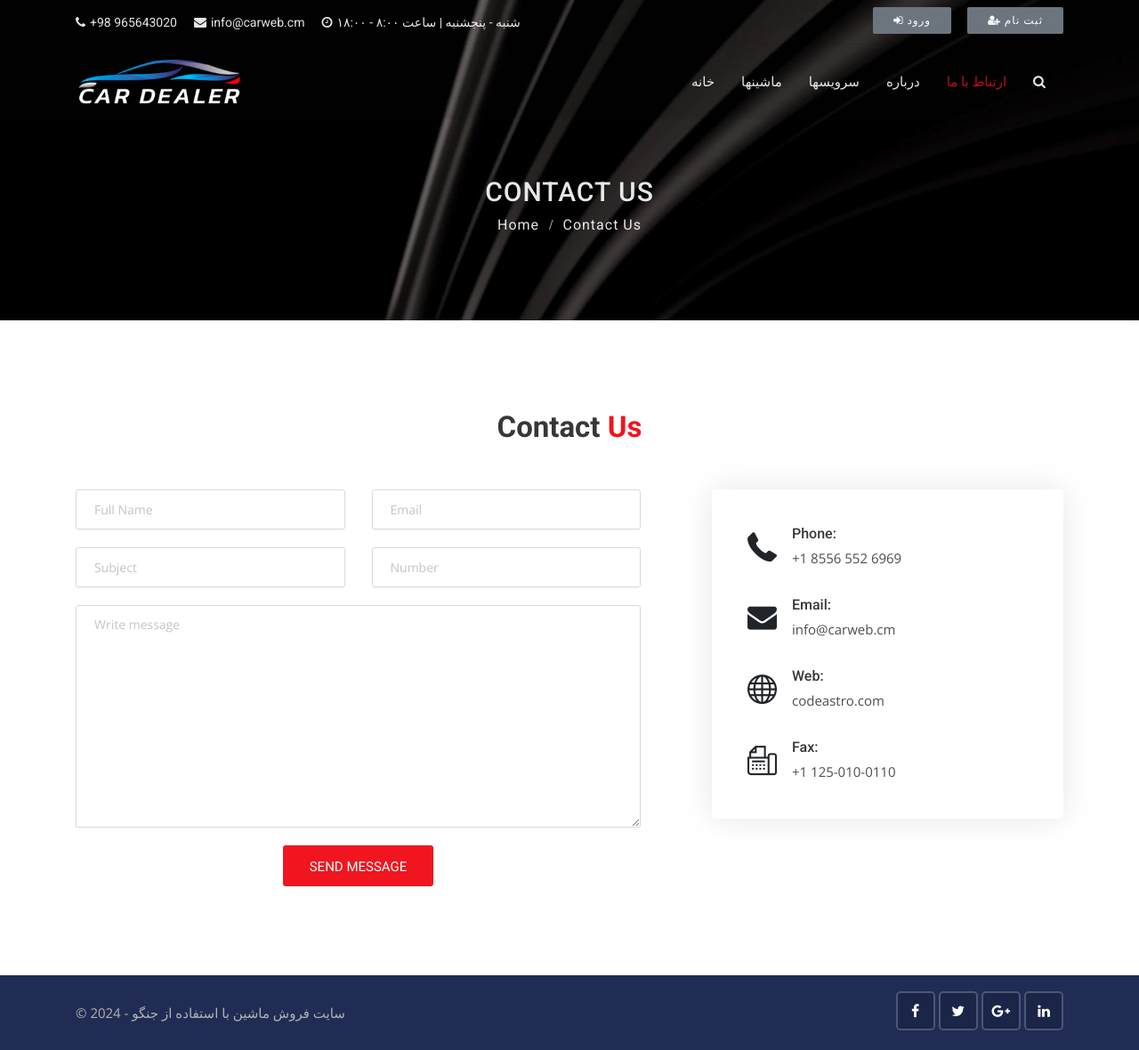
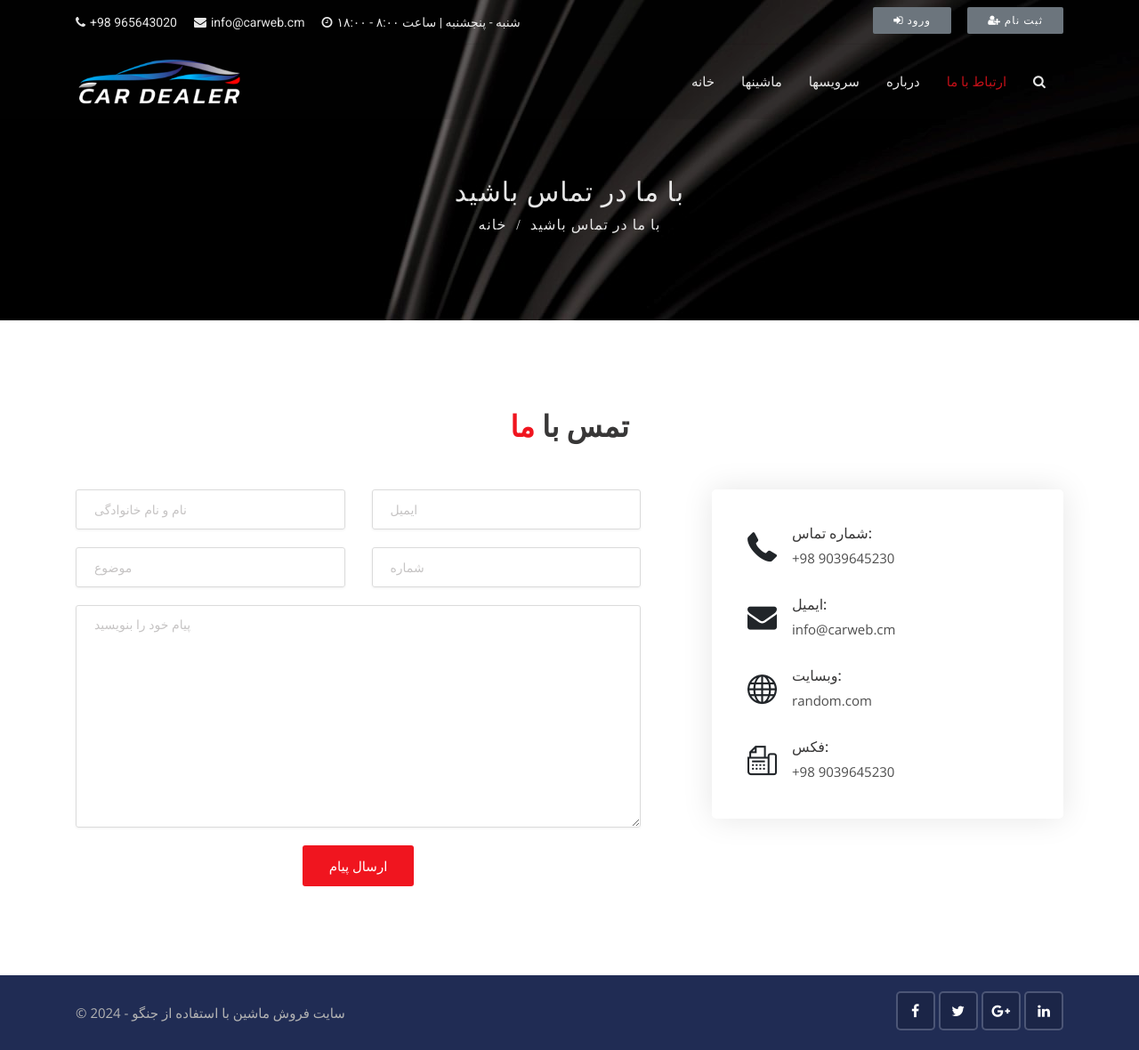
Before and after one commit to Ali-M-Tabatabaei/online-car-store, a Django app: page /contact in a window 1280 px wide. Shown: the whole page at 89% size. Run offline with Django 3.2, Linux system fonts and the light colour scheme; some libraries are stand-ins or nearby versions.

Commit message:
Update contact.html

```diff
--- a/webApp/templates/pages/contact.html
+++ b/webApp/templates/pages/contact.html
@@ -7,10 +7,10 @@
 <div class="sub-banner overview-bgi">
     <div class="container breadcrumb-area">
         <div class="breadcrumb-areas">
-            <h1>Contact Us</h1>
+            <h1>با ما در تماس باشید</h1>
             <ul class="breadcrumbs">
-                <li><a href="{% url 'home' %}">Home</a></li>
-                <li class="active">Contact Us</li>
+                <li><a href="{% url 'home' %}">خانه</a></li>
+                <li class="active">با ما در تماس باشید</li>
             </ul>
         </div>
     </div>
@@ -22,7 +22,7 @@
     <div class="container">
         <!-- Main title -->
         <div class="main-title text-center">
-            <h1>Contact <span>Us</span></h1>
+            <h1> تمس با  <span>ما</span></h1>
             <!-- <p>Lorem ipsum dolor sit amet, consectetur adipisicing elit, sed do eiusmod</p> -->
         </div>
         <form action="{% url 'contact' %}" method="POST" enctype="multipart/form-data">
@@ -33,32 +33,32 @@
                     <div class="row">
                         <div class="col-md-6 text-left">
                             <div class="form-group name">
-                                <input type="text" name="name" class="form-control" placeholder="Full Name" required>
+                                <input type="text" name="name" class="form-control" placeholder="نام و نام خانوادگی" required>
                             </div>
                         </div>
                         <div class="col-md-6">
                             <div class="form-group email">
-                                <input type="email" name="email" class="form-control" placeholder="Email" required>
+                                <input type="email" name="email" class="form-control" placeholder="ایمیل" required>
                             </div>
                         </div>
                         <div class="col-md-6">
                             <div class="form-group subject">
-                                <input type="text" name="subject" class="form-control" placeholder="Subject" required>
+                                <input type="text" name="subject" class="form-control" placeholder="موضوع" required>
                             </div>
                         </div>
                         <div class="col-md-6">
                             <div class="form-group number">
-                                <input type="text" name="phone" class="form-control" placeholder="Number">
+                                <input type="text" name="phone" class="form-control" placeholder="شماره">
                             </div>
                         </div>
                         <div class="col-md-12">
                             <div class="form-group message">
-                                <textarea class="form-control" name="message" placeholder="Write message"></textarea>
+                                <textarea class="form-control" name="message" placeholder="پیام خود را بنویسید"></textarea>
                             </div>
                         </div>
                         <div class="col-md-12">
                             <div class="send-btn text-center">
-                                <button type="submit" class="btn btn-md button-theme">Send Message</button>
+                                <button type="submit" class="btn btn-md button-theme">ارسال پیام</button>
                             </div>
                         </div>
                     </div>
@@ -70,8 +70,8 @@
                                 <i class="flaticon-phone"></i>
                             </div>
                             <div class="detail">
-                                <h5>Phone:</h5>
-                                <p><a href="#">+1 8556 552 6969</a></p>
+                                <h5>شماره تماس:</h5>
+                                <p><a href="#">+98 9039645230</a></p>
                             </div>
                         </div>
                         <div class="ci-box">
@@ -79,7 +79,7 @@
                                 <i class="flaticon-mail"></i>
                             </div>
                             <div class="detail">
-                                <h5>Email:</h5>
+                                <h5>ایمیل:</h5>
                                 <p><a href="#">info@carweb.cm</a></p>
                             </div>
                         </div>
@@ -88,8 +88,8 @@
                                 <i class="flaticon-earth"></i>
                             </div>
                             <div class="detail">
-                                <h5>Web:</h5>
-                                <p><a href="#">codeastro.com</a></p>
+                                <h5>وبسایت:</h5>
+                                <p><a href="#">random.com</a></p>
                             </div>
                         </div>
                         <div class="ci-box mb-0">
@@ -97,8 +97,8 @@
                                 <i class="flaticon-fax"></i>
                             </div>
                             <div class="detail">
-                                <h5>Fax:</h5>
-                                <p><a href="#">+1 125-010-0110</a></p>
+                                <h5>فکس:</h5>
+                                <p><a href="#">+98 9039645230</a></p>
                             </div>
                         </div>
                     </div>
```
